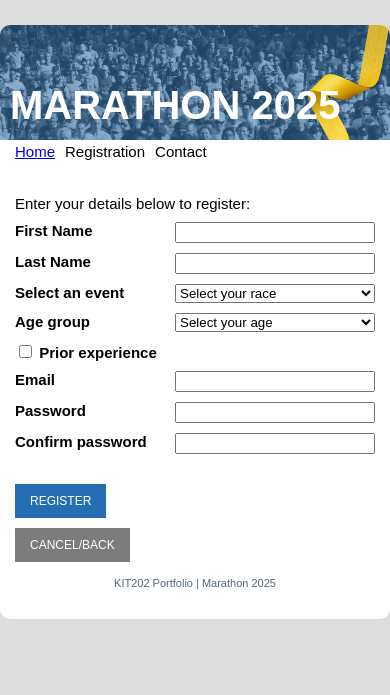
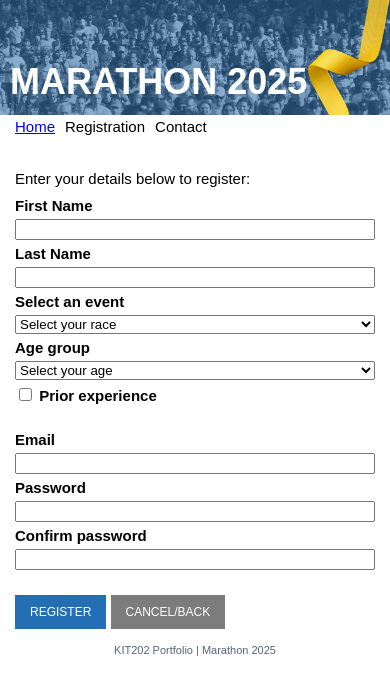
Before and after one commit to LuddyFish/KIT202-Portfolio, a PHP site: page /registration.html in a window 390 px wide. Shown: the top 695 px of the page. Run offline with PHP 8.4, Linux system fonts and the light colour scheme.

Commit message:
Completed Week 4 - Acitivity 1

```diff
--- a/static_site/index.html
+++ b/static_site/index.html
@@ -5,6 +5,7 @@
         <meta name="author" content="Jack Luttrell">
         <title>Registration page of Marathon 2025</title>
         <link rel="stylesheet" href="styles/style.css">
+        <meta name="viewport" content="width=device-width, initial-scale=1">
     </head>
 
     <body>
--- a/static_site/registration.html
+++ b/static_site/registration.html
@@ -5,6 +5,7 @@
         <meta name="author" content="Jack Luttrell">
         <title>Registration page of Marathon 2025</title>
         <link rel="stylesheet" href="styles/style.css">
+        <meta name="viewport" content="width=device-width, initial-scale=1">
     </head>
 
     <body>
--- a/static_site/styles/style.css
+++ b/static_site/styles/style.css
@@ -233,3 +233,31 @@ form actions (the submit and cancel buttons)
 .col-span {
     grid-column-end: 2;
 }
+
+@media (max-width: 800px) {
+    body {
+        margin: auto;
+        background-color: white;
+    }
+
+    #container {
+        border-radius: 0;
+    }
+
+    header img.banner {
+        border-radius: 0;
+    }
+
+    header h1 {
+        font-size: 36px;
+    }
+
+    #registrationForm {
+        grid-template-columns: 100%;
+        gap: 5px;
+    }
+
+    .col-span {
+        grid-column-end: inherit;
+    }
+}
```
